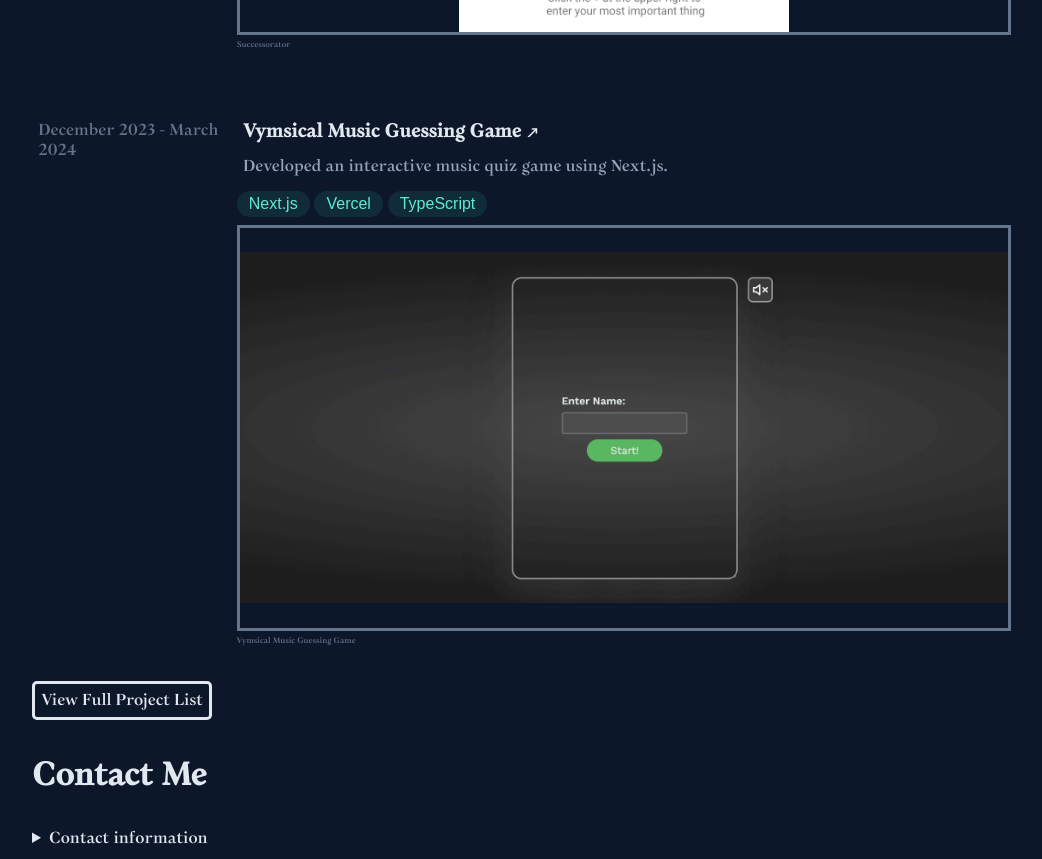
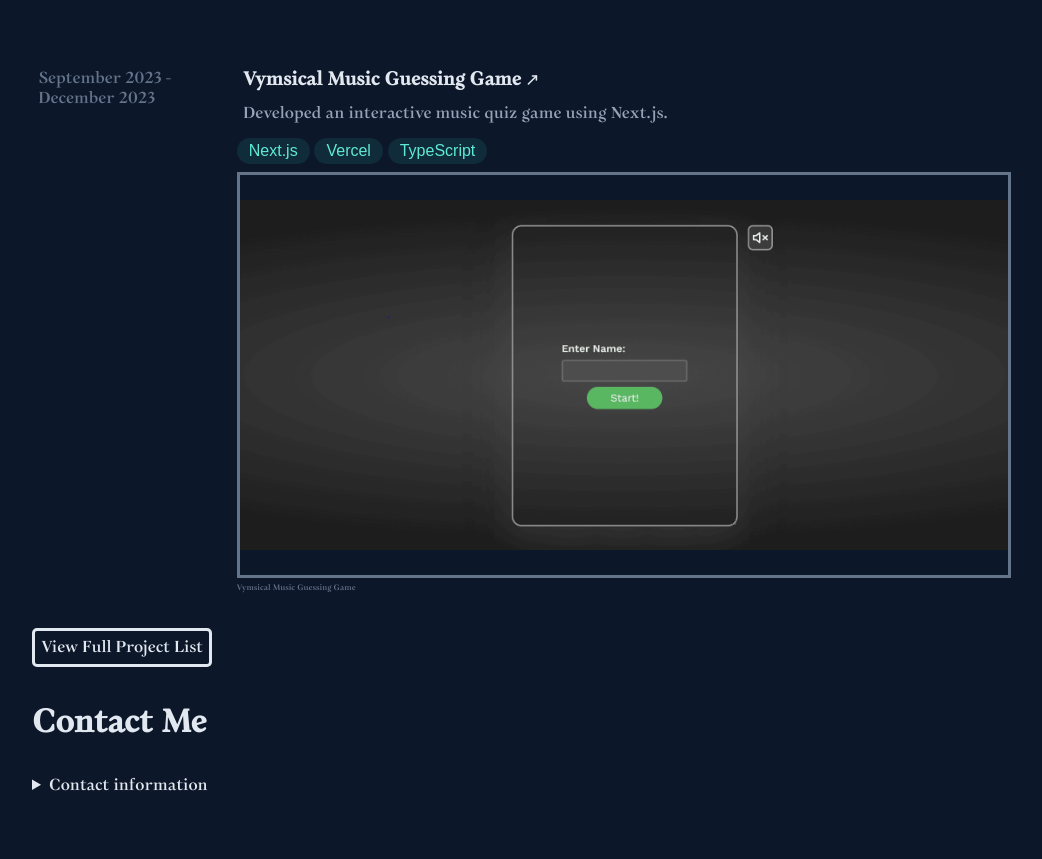
Before and after one commit to AlexanderZhangWang/CSE134B-hw5, a plain HTML site: page index.html in a window 1280 px wide. Shown: the part 1457-2316 px from the top of the page, without its empty margins (0-1042 px from the left). After the commit the page ends 2284 px from the top, so only its background shows below. Drawn offline with Linux system fonts and the light colour scheme.

Commit message:
add date attribute to project-card

```diff
--- a/main.js
+++ b/main.js
@@ -18,6 +18,7 @@ function createCards(projects) {
     projects.forEach((project) => {
         const card = document.createElement("project-card");
         card.setAttribute("title", project.title);
+        card.setAttribute("date", project.date);
         card.setAttribute("img", project.img);
         card.setAttribute("alt", project.alt);
         card.setAttribute("description", project.description);
--- a/projectCard.js
+++ b/projectCard.js
@@ -9,7 +9,7 @@ class ProjectCard extends HTMLElement {
     }
 
     static get observedAttributes() {
-      return ["title", "img", "alt", "description", "link", "tags"];
+      return ["title", "date", "img", "alt", "description", "link", "tags"];
     }
 
     attributeChangedCallback(name, oldVal, newVal) {
@@ -27,7 +27,7 @@ class ProjectCard extends HTMLElement {
         }
       this.innerHTML = `
 
-        <header>December 2023 - March 2024</header>
+        <header>${this.getAttribute("date") || "Date"}</header>
         <div>
             <h3>
                 <span>
@@ -38,15 +38,13 @@ class ProjectCard extends HTMLElement {
                 </span>
             </h3>
             <p>
-                ${this.getAttribute("description")}
+                ${this.getAttribute("description") || "Project Description"}
             </p>
             <ul class="skill">
                 ${tagsHTML}
             </ul>
             <figure>
                 <picture>
-                    <source media="(max-width: 1024px)" srcset="images/successorator_m.png">
-                    <source media="(max-width: 480px)" srcset="images/successorator_s.png">
                     <img src="${this.getAttribute("img") }" alt="${this.getAttribute("alt") || "Project Image"}">
                 </picture>
                 <figcaption>${this.getAttribute("title")}</figcaption>
--- a/projects.json
+++ b/projects.json
@@ -1,6 +1,7 @@
 [
   {
     "title": "Successorator",
+    "date" : "December 2023 - March 2024",
     "img": "images/successorator_l.png",
     "alt": "Successorator App Screenshot",
     "description": "Led a team to develop an Android task management app using Java, XML, and SQLite.",
@@ -9,6 +10,7 @@
   },
   {
     "title": "Vymsical Music Guessing Game",
+    "date" : "September 2023 - December 2023",
     "img": "images/vymsical_proj_l.png",
     "alt": "Vymsical Game Screenshot",
     "description": "Developed an interactive music quiz game using Next.js.",
--- a/styles.css
+++ b/styles.css
@@ -379,7 +379,7 @@ input:placeholder-shown {
         padding: 0.2rem;
     }
     .experience_list,
-    /* .project_list {
+    .project_list {
         > li {
             display: flex;
             align-items: stretch;
@@ -399,7 +399,7 @@ input:placeholder-shown {
                 }
             }
         }
-    } */
+    }
     .project_list > li > project-card {
         display: flex;
         align-items: stretch;
@@ -443,7 +443,7 @@ input:placeholder-shown {
         margin: 1rem;
     }
     .experience_list,
-    /* .project_list {
+    .project_list {
         > li {
             display: flex;
             align-items: stretch;
@@ -457,7 +457,7 @@ input:placeholder-shown {
                 flex-direction: column;
             }
         }
-    } */
+    }
     .project_list > li > project-card {
         display: flex;
         align-items: stretch;
```
